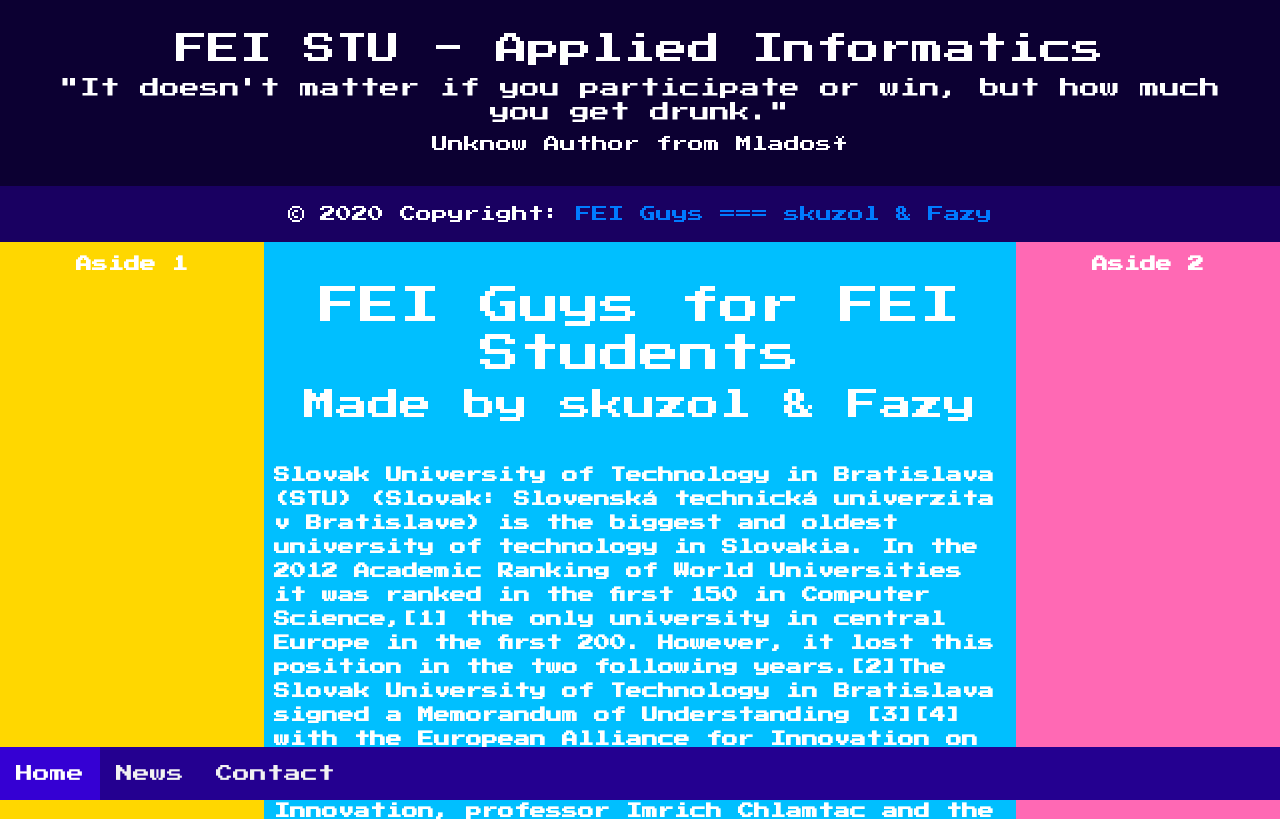
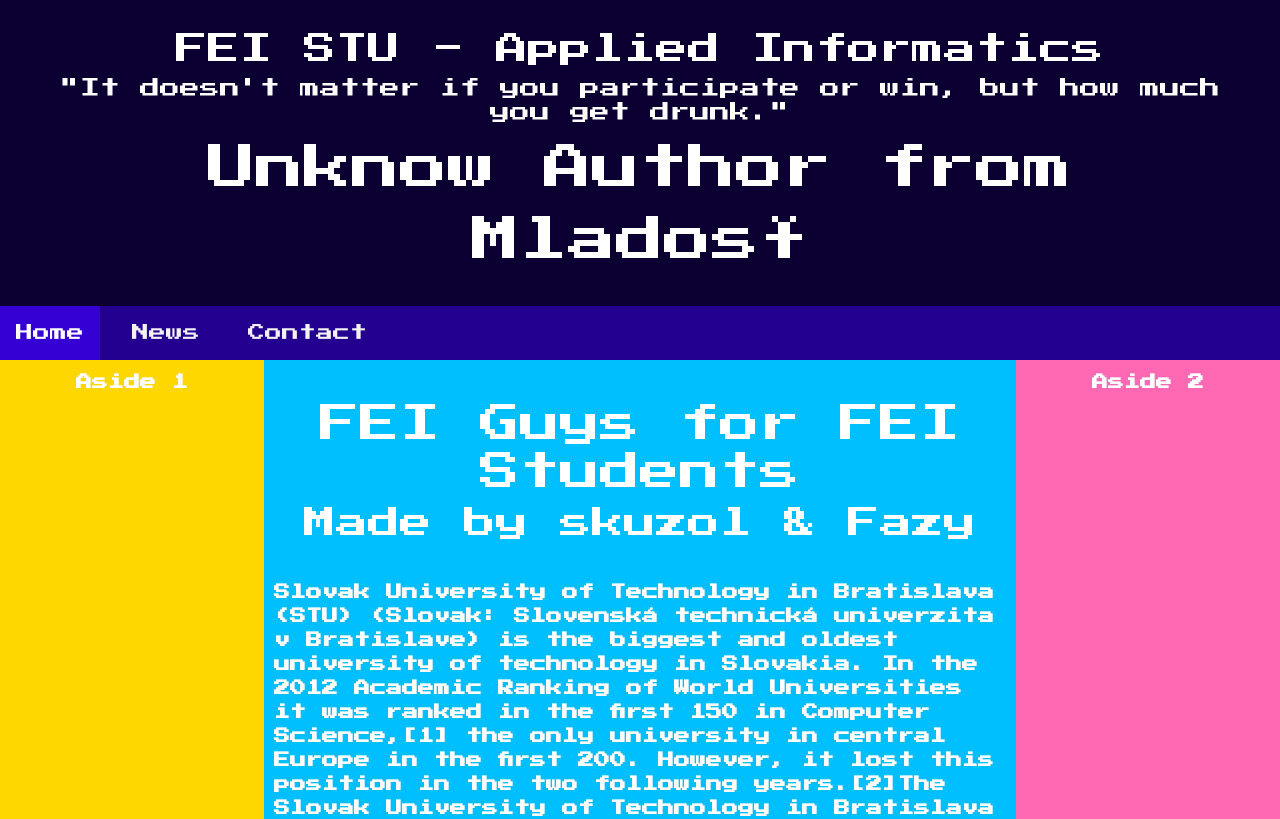
Before and after one commit to feiguys/feistuff, a plain HTML site: page index.html in a window 1280 px wide. Shown: the top 819 px of the page. Drawn offline with nearby package versions, Linux system fonts and the light colour scheme.

Commit message:
statis navbar

```diff
--- a/css_file.css
+++ b/css_file.css
@@ -15,18 +15,16 @@
     background-color: #0c0032;
     padding: 30px;
     text-align: center;
+    font-size: 3rem;
   }
 
   #navbar {
     background-color: #240090;
-    bottom: 0;
-    position: fixed;
     width: 100%;
   }
 
   #navbar a {
-    float: left;
-    display: block;
+    display: inline-block;
     color: #f2f2f2;
     text-align: center;
     padding: 14px 16px;
@@ -46,10 +44,6 @@
 
   .container-fluid {
     padding: 30px;
-  }
-
-  .content {
-    padding: 16px;
   }
 
   .sticky {
@@ -94,3 +88,12 @@
     .aside-2 { order: 3; }
     .footer  { order: 4; }
   }
+
+  @viewport {
+    width: device-width ;
+    zoom: 1.0 ;
+  }
+
+  @-ms-viewport {
+    width: device-width ;
+  }
--- a/index.html
+++ b/index.html
@@ -20,11 +20,11 @@
       <h7>Unknow Author from Mladosť</h7>
     </div>
 
-    <footer class="page-footer font-small blue">
-      <div class="footer-copyright text-center py-3">© 2020 Copyright:
-        <a href="#"> FEI Guys === skuzol & Fazy</a>
-      </div>
-    </footer>
+    <div id="navbar">
+      <a class="active" href="javascript:void(0)">Home</a>
+      <a href="javascript:void(0)">News</a>
+      <a href="javascript:void(0)">Contact</a>
+    </div>
 
     <div class="wrapper">
       <article class="main">
@@ -76,11 +76,11 @@
       <aside class="aside aside-2">Aside 2</aside>
     </div>
 
-    <div id="navbar">
-      <a class="active" href="javascript:void(0)">Home</a>
-      <a href="javascript:void(0)">News</a>
-      <a href="javascript:void(0)">Contact</a>
-    </div>
+    <footer class="page-footer font-small blue">
+      <div class="footer-copyright text-center py-3">© 2020 Copyright:
+        <a href="#"> FEI Guys === skuzol & Fazy</a>
+      </div>
+    </footer>
 
     <script src="js_file.js"></script>
     </body>
--- a/js_file.js
+++ /dev/null
@@ -1,12 +0,0 @@
-window.onscroll = function() {myFunction()};
-
-var navbar = document.getElementById("navbar");
-var sticky = navbar.offsetTop;
-
-function myFunction() {
-  if (window.pageYOffset >= sticky) {
-    navbar.classList.add("sticky")
-  } else {
-    navbar.classList.remove("sticky");
-  }
-}
```
